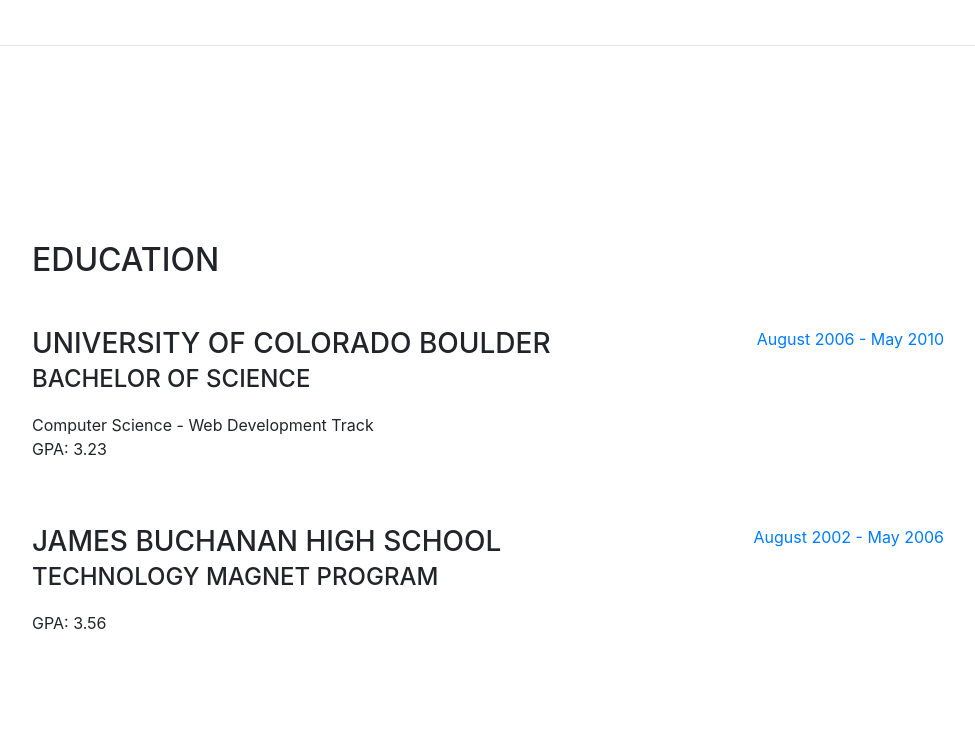
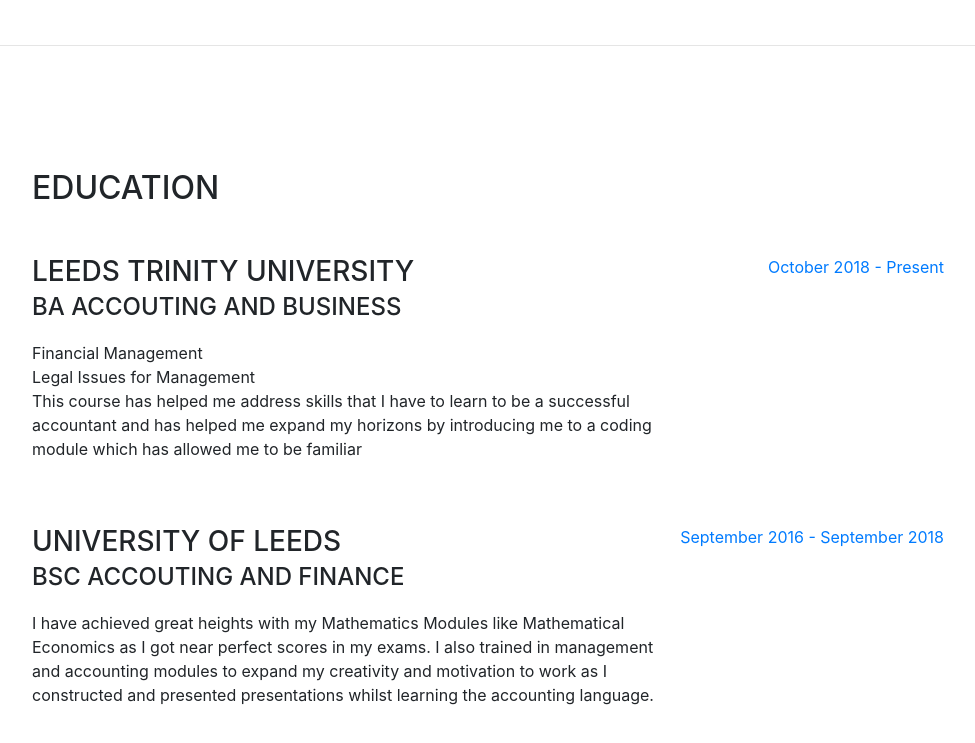
Before and after one commit to adamstout95/adamstout95.github.io, a website with bundled scripts: page index.html in a window 1280 px wide. Shown: the part 1849-2592 px from the top of the page, without its empty margins (288-1263 px from the left). Built offline with nearby package versions, Linux system fonts and the light colour scheme; a web font is replaced by a local one.

Commit message:
Update index.html

```diff
--- a/index.html
+++ b/index.html
@@ -149,24 +149,33 @@
 
           <div class="resume-item d-flex flex-column flex-md-row mb-5">
             <div class="resume-content mr-auto">
-              <h3 class="mb-0">University of Colorado Boulder</h3>
-              <div class="subheading mb-3">Bachelor of Science</div>
-              <div>Computer Science - Web Development Track</div>
-              <p>GPA: 3.23</p>
+              <h3 class="mb-0">Leeds Trinity University</h3>
+              <div class="subheading mb-3">BA Accouting and Business</div>
+              <div>Financial Management</div>
+			  <div>Legal Issues for Management</div>
+				<p>This course has helped me address skills that I have to
+				learn to be a successful accountant and has helped me
+				expand my horizons by introducing me to a coding module
+				which has allowed me to be familiar</p>
             </div>
             <div class="resume-date text-md-right">
-              <span class="text-primary">August 2006 - May 2010</span>
+              <span class="text-primary">October 2018 - Present</span>
             </div>
           </div>
 
           <div class="resume-item d-flex flex-column flex-md-row">
             <div class="resume-content mr-auto">
-              <h3 class="mb-0">James Buchanan High School</h3>
-              <div class="subheading mb-3">Technology Magnet Program</div>
-              <p>GPA: 3.56</p>
+              <h3 class="mb-0">University of Leeds</h3>
+              <div class="subheading mb-3">BSc Accouting and Finance</div>
+				<p>I have achieved great heights with my Mathematics
+				Modules like Mathematical Economics as I got near perfect
+				scores in my exams. I also trained in management and
+				accounting modules to expand my creativity and
+				motivation to work as I constructed and presented
+				presentations whilst learning the accounting language.</p>
             </div>
             <div class="resume-date text-md-right">
-              <span class="text-primary">August 2002 - May 2006</span>
+              <span class="text-primary">September 2016 - September 2018</span>
             </div>
           </div>
 
```
